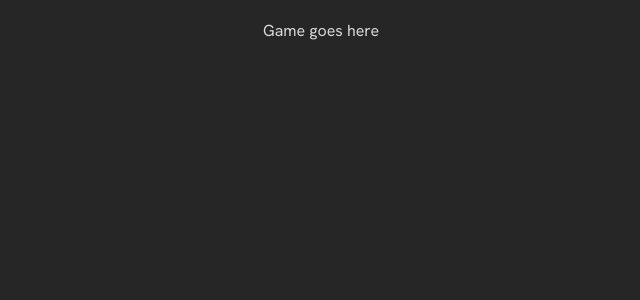
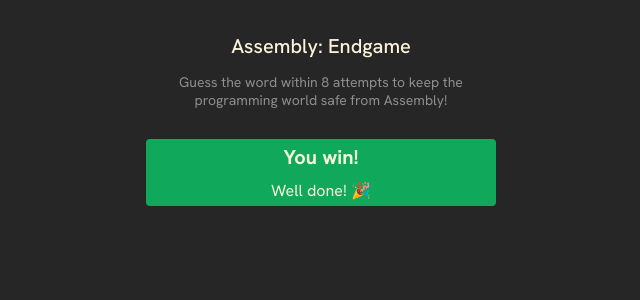
Before and after one commit to GiPisano/Assembli-Endgame, a React (Vite) app: page / in a window 1280 px wide. Shown: the top 300 px of the page, without its empty margins (319-959 px from the left). Built offline with nearby package versions, Linux system fonts and the light colour scheme.

Commit message:
feat: rename component to AssemblyEndgame and add initial game UI with win state

```diff
--- a/src/App.jsx
+++ b/src/App.jsx
@@ -1,5 +1,19 @@
 import React from "react";
 
-export default function Hangman() {
-  return <main>Game goes here</main>;
+export default function AssemblyEndgame() {
+  return (
+    <main>
+      <header>
+        <h1>Assembly: Endgame</h1>
+        <p>
+          Guess the word within 8 attempts to keep the programming world safe
+          from Assembly!
+        </p>
+      </header>
+      <section className="game-status">
+        <h2>You win!</h2>
+        <p>Well done! 🎉</p>
+      </section>
+    </main>
+  );
 }
--- a/src/index.css
+++ b/src/index.css
@@ -12,3 +12,37 @@
     display: flex;
     justify-content: center;
 }
+
+header {
+    text-align: center;
+}
+
+header > h1 {
+    font-size: 1.25rem;
+    font-weight: 500;
+    color: #F9F4DA;
+}
+
+header > p {
+    font-size: 0.875rem;
+    max-width: 350px;
+    color: #8E8E8E;
+}
+
+section.game-status {
+    background-color: #10A95B;
+    display: flex;
+    flex-direction: column;
+    align-items: center;
+    color: #F9F4DA;
+    border-radius: 4px;
+    margin-block: 30px;
+}
+
+section.game-status > p {
+    margin: 5px;
+}
+section.game-status > h2 {
+    font-size: 1.25rem;
+    margin: 5px
+}
```
